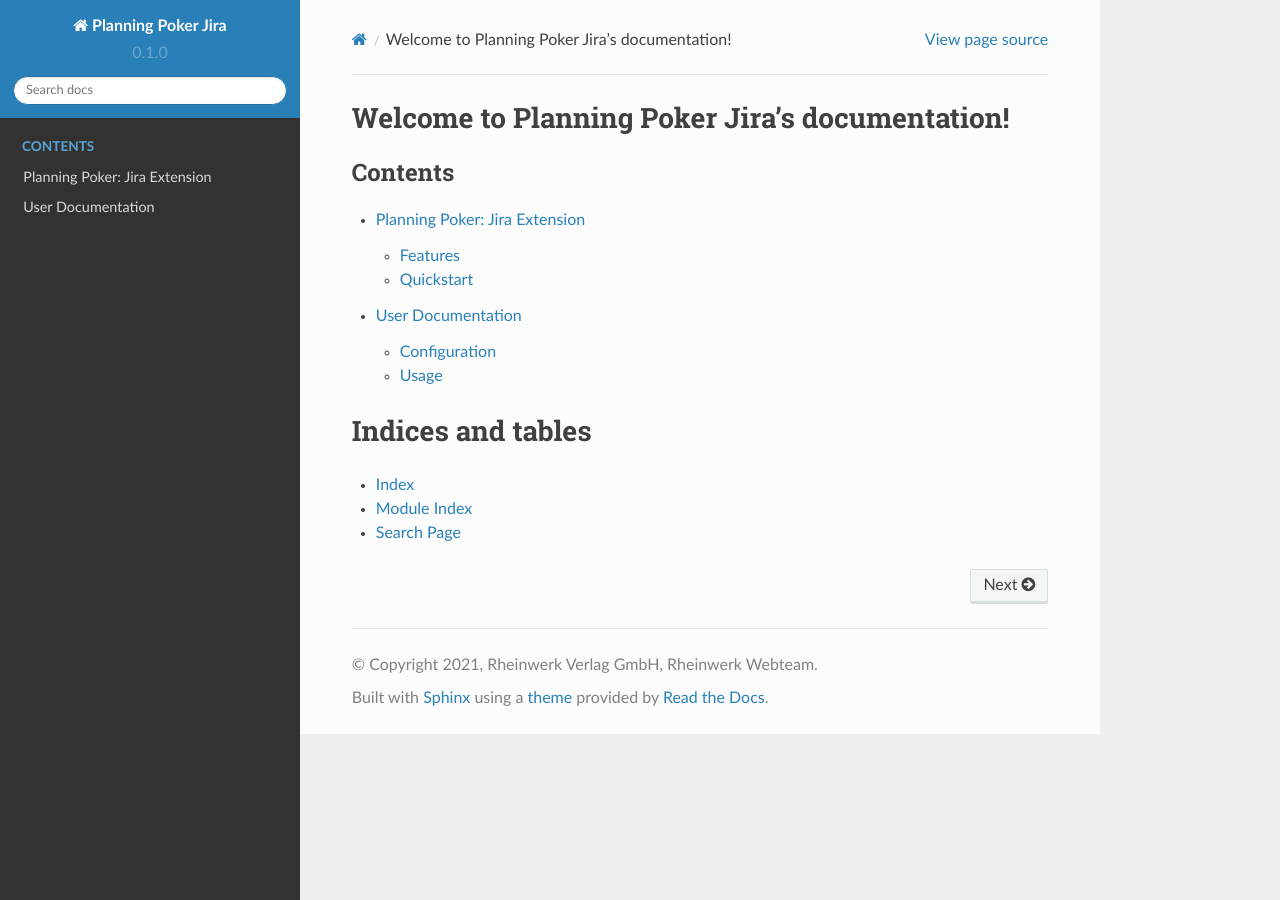
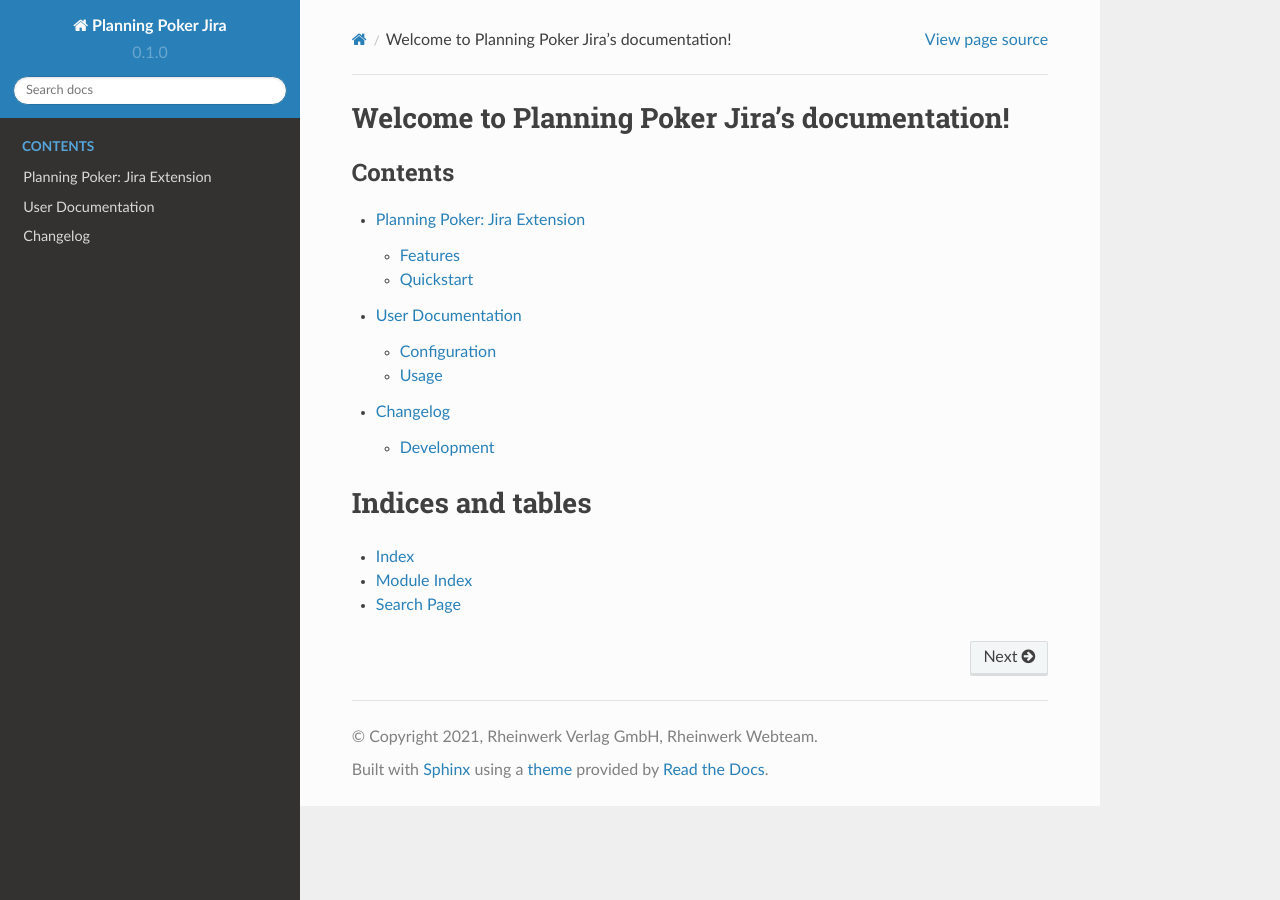
Before and after one commit to rheinwerk-verlag/planning-poker-jira, a Sphinx documentation site: the page built from docs/index.rst, in a window 1280 px wide. Built offline with Sphinx 7.4.7 and the Read the Docs theme 2.0.0, drawn with Linux system fonts in a browser that asks for light colours.

Commit message:
FIAE-174: Added the changelog to the docs.

```diff
--- /dev/null
+++ b/CHANGELOG.rst
@@ -0,0 +1,5 @@
+Changelog
+=========
+
+Development
+-----------
--- /dev/null
+++ b/docs/changelog.rst
@@ -0,0 +1 @@
+.. include:: ../CHANGELOG.rst
--- a/docs/index.rst
+++ b/docs/index.rst
@@ -7,6 +7,7 @@
 
    readme
    user_docs/index
+   changelog
 
 Indices and tables
 ==================
```
Also changed, not shown: CHANGELOG.md (deleted, +0 -10 lines).
